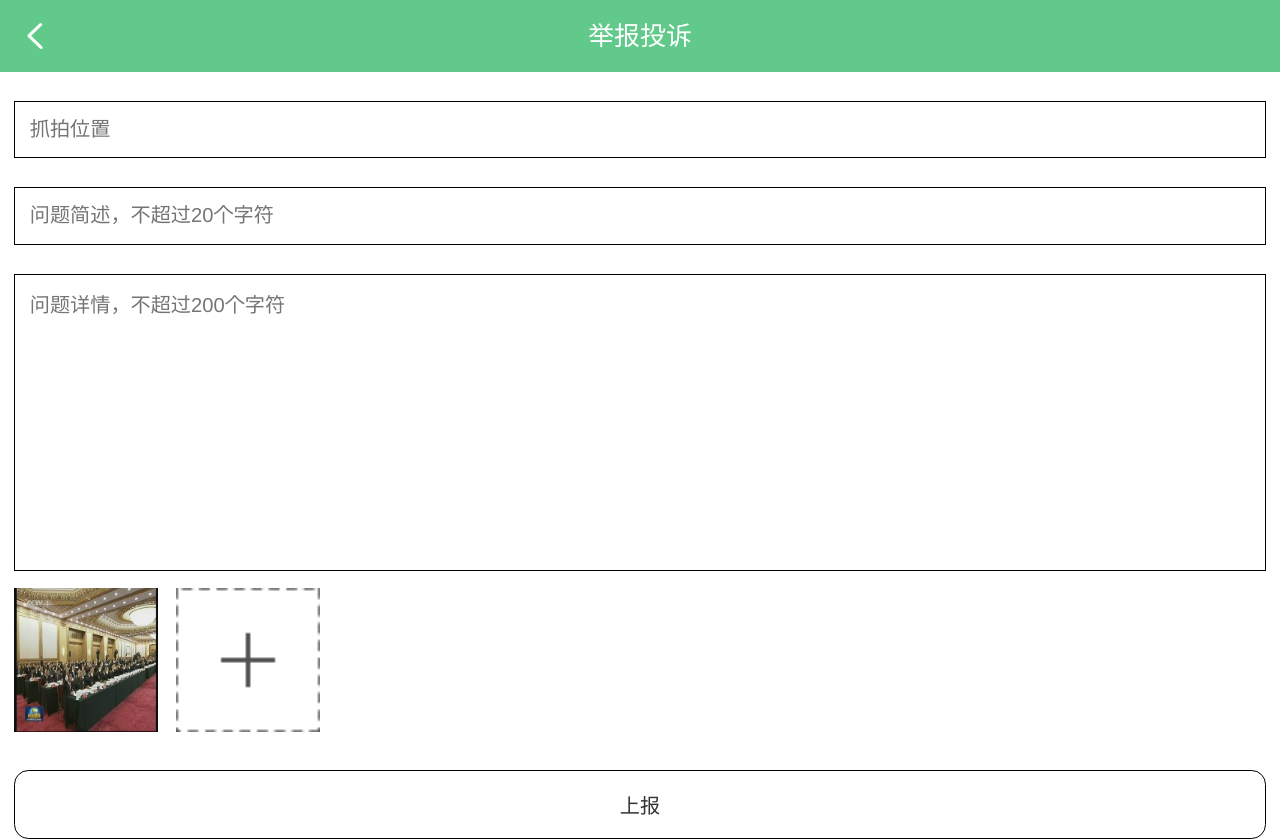
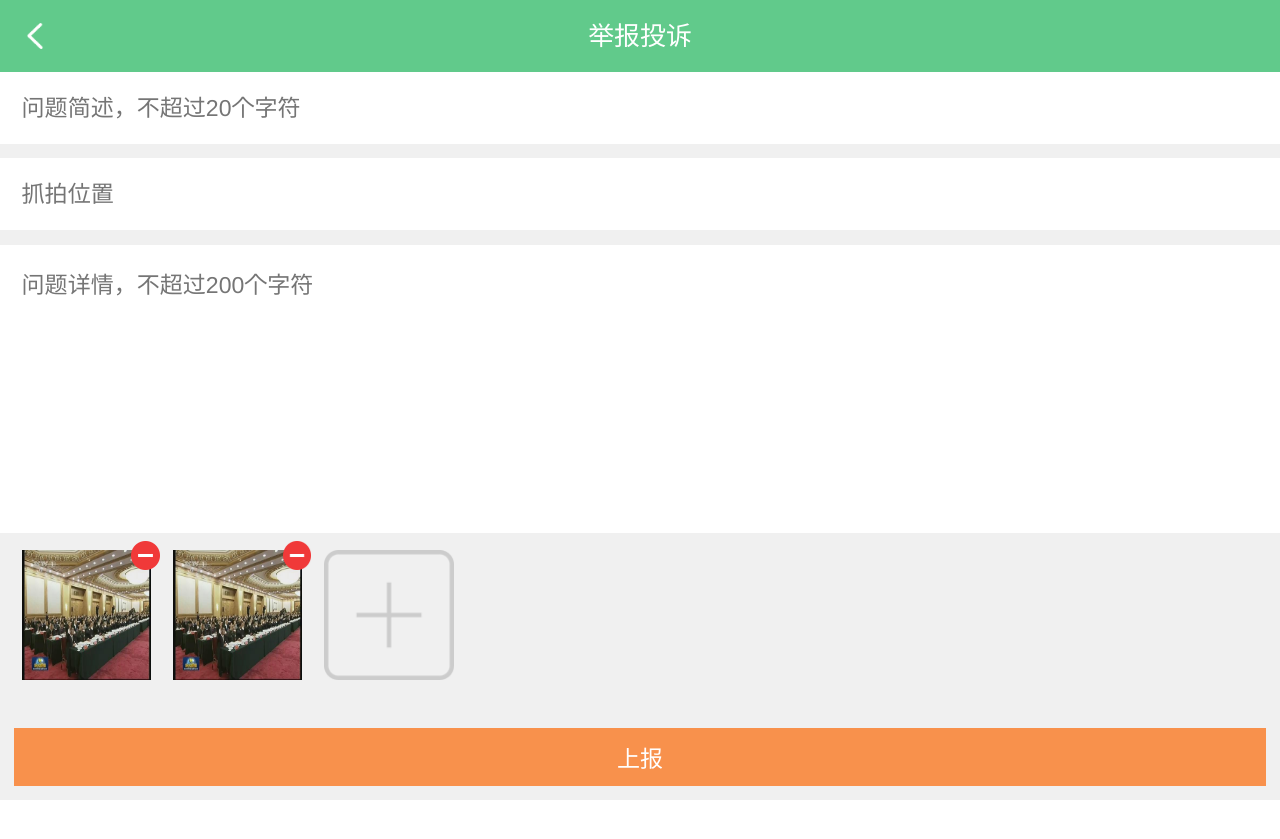
Before and after one commit to movingStars/wmky_webapp, a plain HTML site: page pages/protocol.html in a window 1280 px wide. After the commit the page ends 800 px from the top, so only its background shows below. Drawn offline with Linux system fonts and the light colour scheme.

Commit message:
举报，及详情页面

```diff
--- a/css/base.css
+++ b/css/base.css
@@ -13,6 +13,7 @@
 	text-align: center;
 	font-size:0.48rem;
 	color:#fff;
+	z-index: 101;
 }
 .nav > img{
 	position: absolute;
@@ -82,6 +83,7 @@
 .infoItem p{
 	margin-left: 0.133333333rem;
 	height: 1.1rem;
+	line-height: .6rem;
 	display: -webkit-box;
 	-webkit-box-orient: vertical;
 	-webkit-line-clamp: 2;
@@ -99,74 +101,101 @@
 
 /*举报*/
 .protocol_form{
-	margin-top: 1.33333333rem;
-	padding: 0 0.266666666rem;
+	padding-top: 1.33333333rem;
+	background-color: #f0f0f0;
 }
 .protocol_input{
-	margin-top: 0.53333333rem;
+	margin-bottom: 0.266666666rem;
 	width: 100%;
-	height: 1.0666666666rem;
-	font-size: 0.37333333rem;
-	padding-left: 0.266666666rem;
+	height: 1.333333333rem;
+	line-height: 1.333333333rem;
+	font-size: 0.4266666666rem;
+	color: #333;
+	padding:0 0.4rem;
 	box-sizing: border-box;
-	border: 1px solid #000;
+	border: none;
 }
 .pro_textarea{
-	margin-top: 0.53333333rem;
 	width: 100%;
-	height: 5.5rem;
-	font-size: 0.37333333rem;
-	padding: 0.266666666rem;
+	height: 5.33333333333rem;
+	font-size: 0.4266666666rem;
+	padding: 0.4rem;
 	box-sizing: border-box;
-	border: 1px solid #000;
+	border: none;
 	resize: none;
+	color: #333;
 }
 
 /*上传图片*/
 .upLoadList{
-	margin-top: 0.26666666rem;
+	padding-top: 0.26666666rem;
 }
 .upLoadList .upLoadItem,.upLoadList .addImg{
-	width: 2.66666666rem;
-	height: 2.66666666rem;
-	margin-right: 0.266666666rem;
+	width: 2.4rem;
+	height: 2.4rem;
+	margin-left: .4rem;
+	float: left;
+	position: relative;
+}
+.upLoadList .upLoadItem .newImg{
+	width: 100%;
+	height: 100%;
+}
+.upLoadList .upLoadItem .deleteImg{
+	width: .5333333333rem;
+	height: .5333333333rem;
+	position: absolute;
+	top: -.16666666666666rem;
+	right: -.16666666666666rem;
 }
 .pro_botton{
 	width: 100%;
-	border: 1px solid #000;
-	border-radius: 0.266666666rem;
-	background-color: #fff;
-	height: 1.28rem;
-	margin-top: 0.7rem;
-	font-size: 0.37333333rem;
+	position: absolute;
+	bottom: .26rem;
+	left: 0;
+	padding: 0 .26rem;
+	box-sizing: border-box;
+}
+.pro_botton button{
+	background-color: #f8914c;
+	height: 1.06666666rem;
+	width: 100%;
+	font-size: 0.4266666666rem;
+	color: #fff;
+	border: none;
 }
 
 /*举报详情*/
 .pro_detail{
-	margin-top: 1.33333333rem;
-	padding: 0.266666666rem 1.066666666rem;
-	border-bottom: 1px solid #000;
-	font-size: 0.37333333rem;
+	padding: 1.33333333rem 0.4rem 0.4rem 0.4rem;
+	margin-bottom: .4rem;
+	font-size: 0.4rem;
+	background-color: #fff;
 }
 .pro_detail .pro_item{
-	margin-top: 0.533333333rem;
+	margin-top: 0.4rem;
+	font-size: .4rem;
 }
-.pro_item img{
-	width: 2.66666666rem;
-	height: 2.66666666rem;
+.pro_detail  .pro_img,.deal_situation .deal_img{
+	height: 2.4rem;
+	margin-top: 0.4rem;
+	font-size: .4rem;
+}
+.pro_img img,.deal_img img{
+	width: 2.4rem;
+	height: 2.4rem;
+	float: left;
+	margin-right: .4rem;
 }
 .deal_situation{
-	font-size: 0.37333333rem;
-	padding: 0.533333333rem 1.0666666666rem;
+	font-size: 0.4rem;
+	padding: 0.4rem;
+	background-color: #fff;
 }
-.deal_situation textarea{
-	display: block;
-	border: 1px solid #000;
-	height: 2.26rem;
-	width: 100%;
-	resize: none;
-	margin-top: 0.533333333rem;
+.deal_situation p{
+	margin-top: .4rem;
 }
+
 /*现场*/
 .sence_condition{
 	font-size: 0.37333333rem;
@@ -190,6 +219,11 @@
 	position: relative;
 	margin-bottom: 0.266666666rem;
 	background-color: #fff;
+}
+/*反馈详情中的问题简述*/
+.pro_brief{
+	margin-bottom: 0;
+	padding: 0;
 }
 .feedback_item .problemBrief{
 	display: inline-block;
--- a/pages/protocol.html
+++ b/pages/protocol.html
@@ -11,6 +11,8 @@
 </head>
 <body>
 
+    <div class="grayBgColor">
+
         <!-- 导航栏 -->
         <div class="nav">
             <img src="../img/back_icon.png" id="backIcon">
@@ -19,18 +21,31 @@
 
         <!-- 举报信息 -->
         <form class="protocol_form">
-    	<input class="protocol_input" type="text" name="location" placeholder="抓拍位置">
-    	<input class="protocol_input" type="text" name="bref" placeholder="问题简述，不超过20个字符">
+            <input class="protocol_input" type="text" name="location" placeholder="问题简述，不超过20个字符">
+            <input class="protocol_input" type="text" name="bref" placeholder="抓拍位置">
             <textarea class="pro_textarea" maxlength="200" name="detail" placeholder="问题详情，不超过200个字符"></textarea>
 
             <div class="upLoadList">
-    		<img src="../img/newsImg.jpg" class="upLoadItem">
-    		<img src="../img/upLoad_icon.png" class="addImg">
+                <div class="upLoadItem">
+                    <img src="../img/newsImg.jpg" class="newImg"/>
+                    <img src="../img/deleteImg.png" class="deleteImg"/>
+                </div>
+                <div class="upLoadItem">
+                    <img src="../img/newsImg.jpg" class="newImg"/>
+                    <img src="../img/deleteImg.png" class="deleteImg" />
+                </div>
+                <img src="../img/upLoadIcon.png" class="addImg"/>
             </div>
 
-    	<button class="pro_botton">上报</button>
+            <div class="pro_botton">
+                <button>上报</button>
+            </div>
 
         </form>
+
+    </div>
+
+
 
     <script type="text/javascript" src="../js/common.js"></script>
 
```
Also changed, not shown: index.html (+1 -1 lines), pages/effectDetail.html (+25 -10 lines), img/deleteImg.png (added), img/upLoadIcon.png (added), img/upload_icon.png (deleted). Lines whose indentation alone changed are shown as unchanged.
